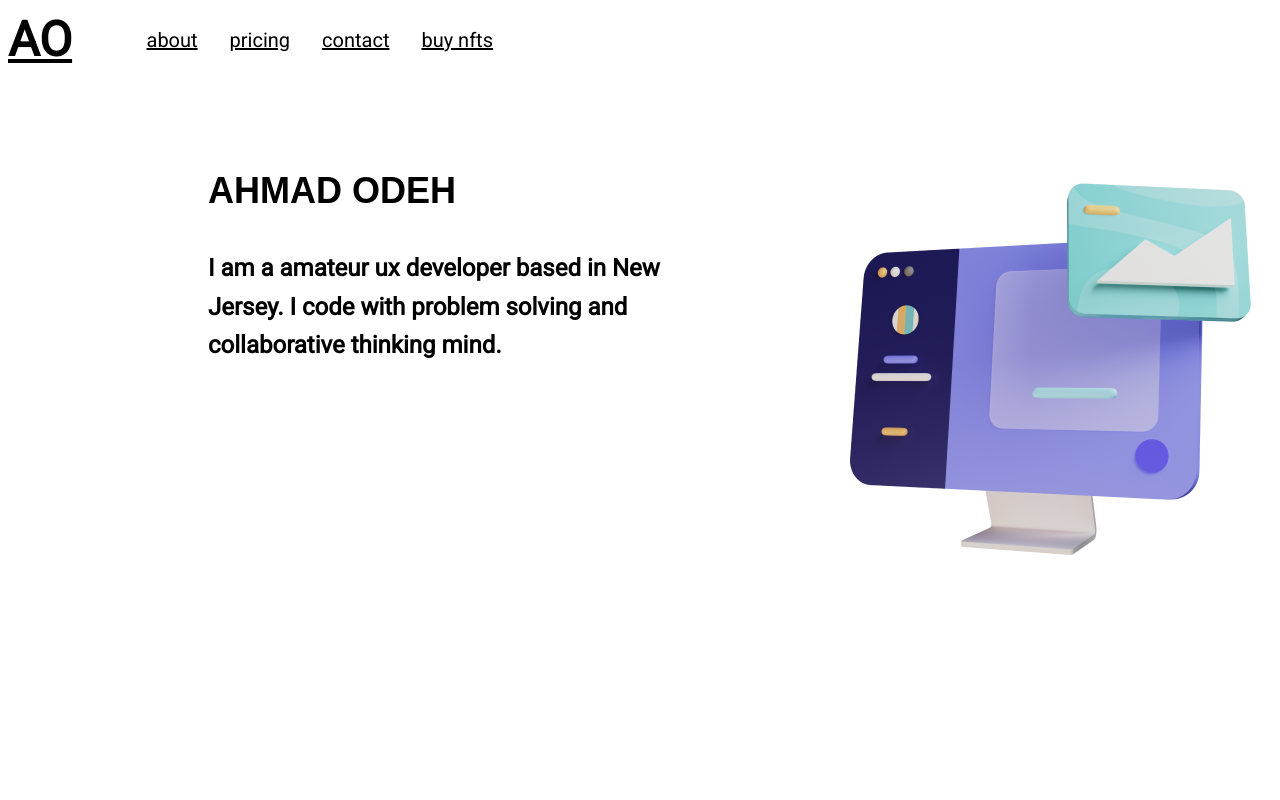
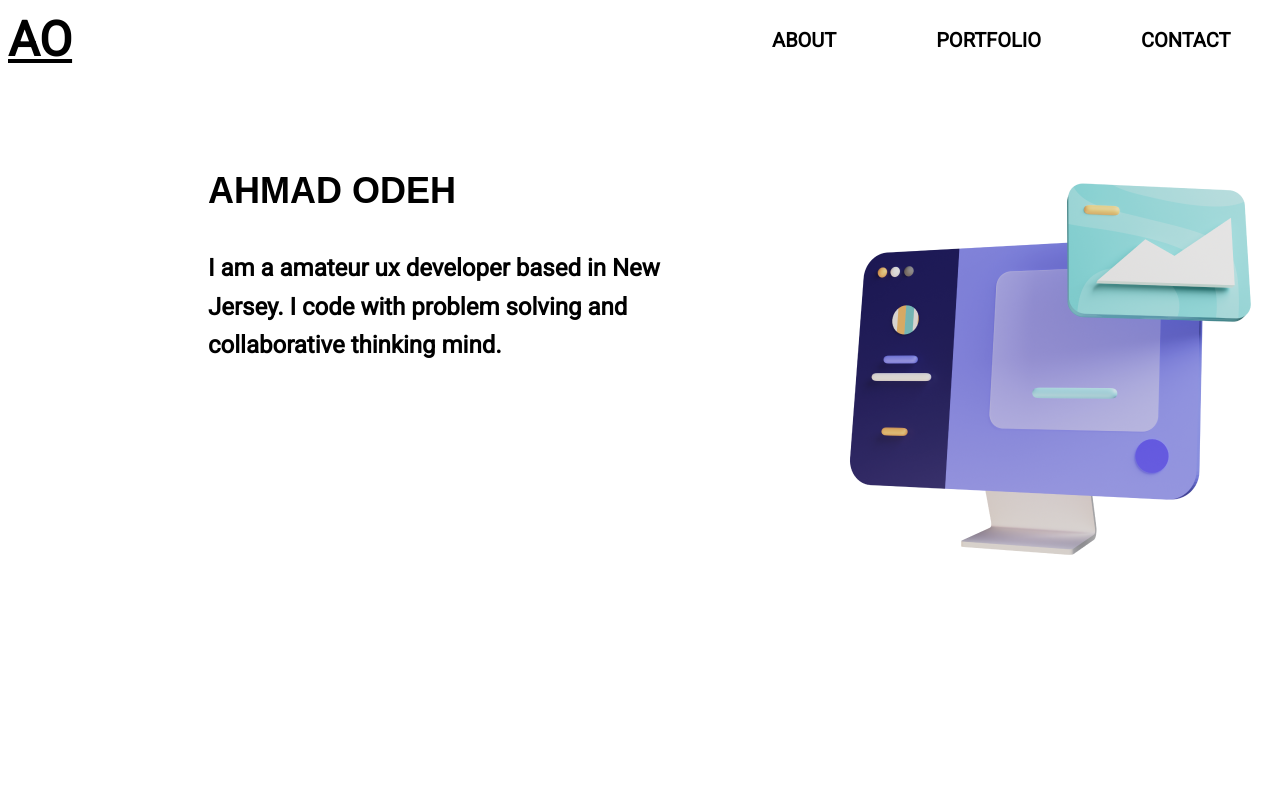
Before and after one commit to aao62520/newproject17, a website: page docs/index.html in a window 1280 px wide. Shown: the top 800 px of the page. Drawn offline with Linux system fonts and the light colour scheme; a web font is replaced by a local one.

Commit message:
new changes

```diff
--- a/docs/css/main.css
+++ b/docs/css/main.css
@@ -86,13 +86,21 @@ header {
     justify-content: flex-end;
     font-size: 1.25rem;
     flex-basis: 33.3%;
-    gap: 32px;
+    gap: 100px;
+
+
 }
 
 .menu-item {
     text-align: right;
     color:black;
+    position: relative;
+    left: 700px;
+    text-decoration: none;
+    font-weight: bold; /* Add this line to make the text bold */
+
 }
+
 
 .hero {
     display: flex;
--- a/docs/index.html
+++ b/docs/index.html
@@ -36,10 +36,9 @@
         <header>
             <a href="#" class="logo">AO</a>
             <nav class="menu">
-                <a href="#" class="menu-item">about</a>
-                <a href="#" class="menu-item">pricing</a>
-                <a href="#" class="menu-item">contact</a>
-                <a href="#" class="menu-item">buy nfts</a>
+                <a href="#" class="menu-item">ABOUT</a>
+                <a href="#" class="menu-item">PORTFOLIO</a>
+                <a href="#" class="menu-item">CONTACT</a>
              </nav>
         </header>
 
```
Also changed, not shown: tests/site.spec.js (+1 -1 lines).
